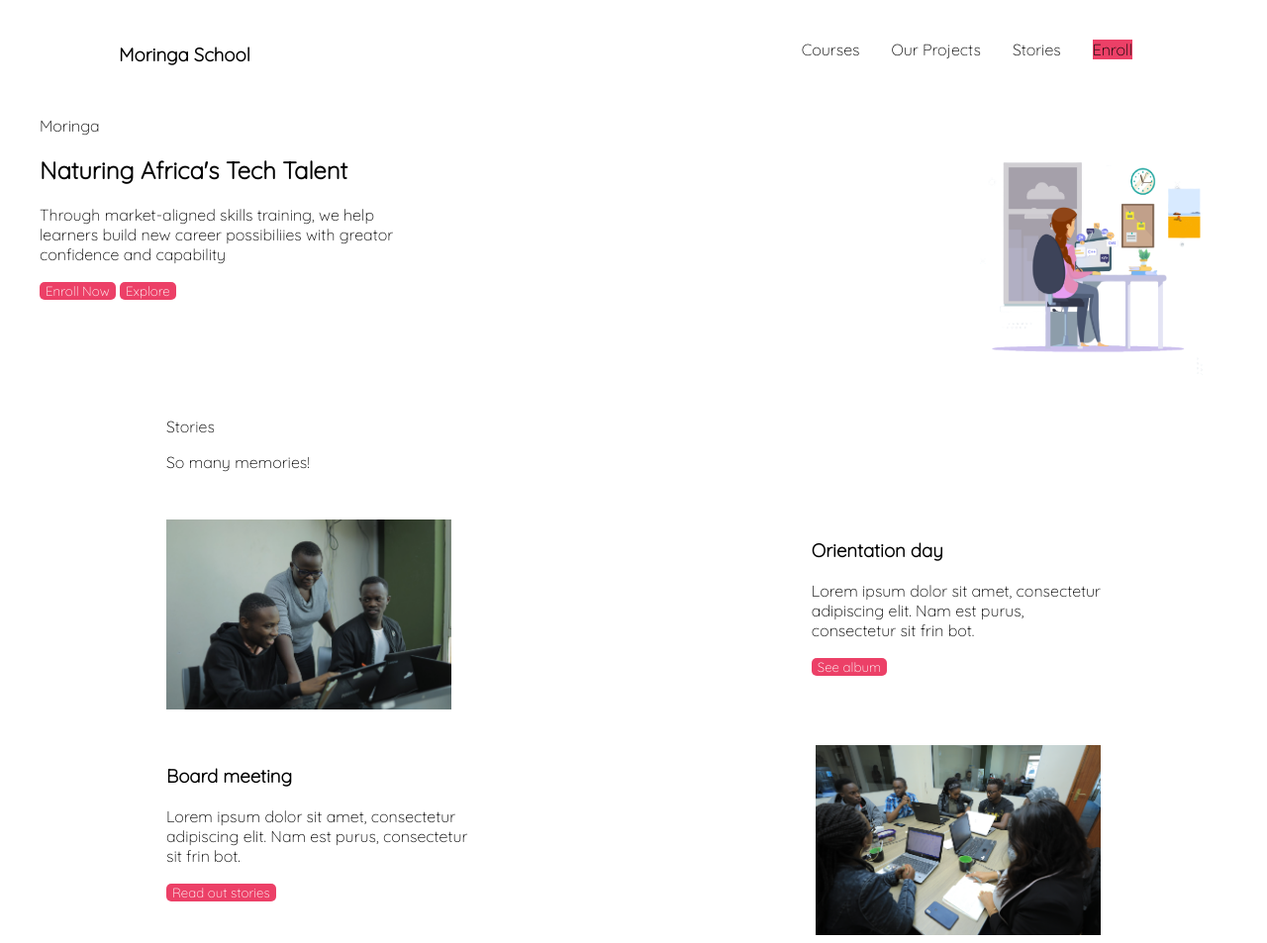
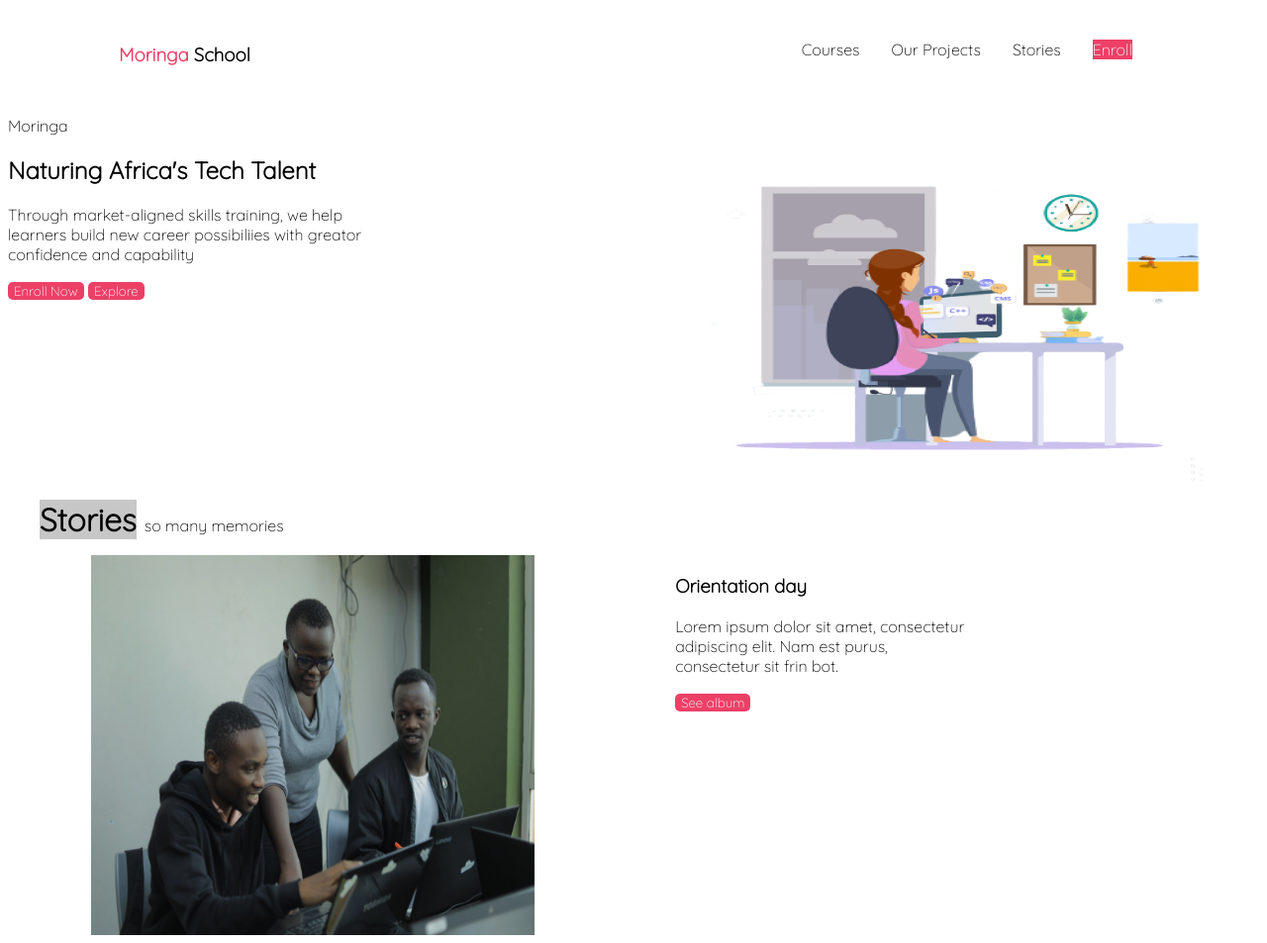
Before and after one commit to karugo-murage/project_one, a plain HTML site: page index.html in a window 1280 px wide. Shown: the top 953 px of the page at 99% size. Drawn offline with Linux system fonts and the light colour scheme.

Commit message:
align body elements

```diff
--- a/Assets/Css/Style.css
+++ b/Assets/Css/Style.css
@@ -4,6 +4,7 @@
     font-family: 'Quicksand', sans-serif;
 }
 #one{
+    color:white;
     background-color:#EC4067;
 }
 body{
@@ -13,6 +14,14 @@
     height:18rem;
     width:18rem;
     float: right;
+}
+.moringa{
+    display:flex;
+    justify-content: space-between;
+}
+.moringa img{
+    width:50vw;
+    height:50vh;
 }
 .zero{
     display:flex ;
@@ -31,42 +40,11 @@
     justify-content: space-between;
 
 }
-#img1{
-    padding-right: 2rem;
-}
-#section2{
-    display:flex ;
-    padding: 1rem 10rem;
-    justify-content: space-between;
-}
-#img2{
-    height: 12rem;
-    width: 18rem;
-}
-.story{
-    padding: 1rem 10rem;
-}
-#board{
-    display:flex ;
-    padding: 1rem 10rem;
-    justify-content: space-between;
-}
-#img3{
-    height:12rem;
-    width:18rem;
-}
-#graduation{
-    height:12rem;
-    width:18rem;
-}
-#img4{
-    height: 12rem;
-    width: 18rem;
-}
 .technical{
     display:flex;
     justify-content: space-around;
-    margin-bottom: 2rem;
+    margin-top: 2rem;
+    margin-bottom: 5rem;
 }
 .technical div img{
     width:20vw;
@@ -97,8 +75,9 @@
 .big{
     font-size: 2rem;
     font-weight: bold;
-    padding-left: 2rem;
+    margin-left: 2rem;
     margin-right: 0.5rem;
+    background-color:rgb(199, 199, 199);
 }
 .zero{
     padding-left: 2rem;
@@ -125,3 +104,29 @@
     background-color: beige;
     padding-top: 2rem;
 }
+.stories{
+    display: flex;
+    flex-direction: column;
+    height: fit-content;
+    margin-bottom: 5vh;
+    margin-top: 1rem;
+}
+.stories img{
+    width:35vw;
+    height:30vw;
+}
+#Orientation, #board-meeting, #graduation{
+    margin-bottom: 1rem;
+}
+#Orientation div, #board-meeting div, #graduation div{
+    width: 40%;
+}
+#Orientation, #graduation{
+    display: flex;
+    justify-content: space-evenly;
+
+}#board-meeting{
+    display: flex;
+    justify-content: space-evenly;
+    flex-direction: row-reverse;
+}
--- a/index.html
+++ b/index.html
@@ -8,7 +8,7 @@
     <body>
         <div class="nav">
             <div>
-                <h3>Moringa School</h3>
+                <h3><span style="color: #EC4067;" >Moringa </span>School</h3>
             </div>
             <div>
                 <ul>
@@ -20,7 +20,7 @@
             </div>
         </div>
 
-        <div class="zero">
+        <div class="moringa">
             <div>
                 <p>Moringa</p>
                 <h2 id="two">Naturing Africa's Tech Talent</h2>
@@ -28,50 +28,49 @@
                 <button id="one">Enroll Now</button>
                 <button>Explore</button>
             </div>
-            <div id="img1">
-                <img id="three" src="/Assets/Image/image1.png" alt=""/>
+            <div><img id="" src="/Assets/Image/image1.png" alt=""/> </div>
         </div>
-        </div>
-        <div class="story">
-            <p>Stories</p>
-            <p>So many memories!</p>
-        </div>
-
-        <div id="section2">
-            <div id="image2">
+        <span class="big">Stories</span><span class="small">so many memories</span>
+        <div class="stories">
+                <div id="Orientation">
+                    <div>
                         <img id="img2" src="/Assets/Image/image 2.png" alt=""/>
                     </div>
-            <div id="stories">
+                    <div>
                         <h3>Orientation day</h3>
                         <p>Lorem ipsum dolor sit amet, consectetur <br> adipiscing elit. Nam est purus, <br> consectetur sit frin bot.</p>
                         <button id="one">See album</button>
                     </div>
                 </div>
-        <div id="board">
+                <div id="board-meeting">
+                    <div>
+                        <img id="img3" src="/Assets/Image/image 3.png" alt=""/>
+                    </div>
                     <div>
                         <h3>Board meeting</h3>
                         <p>Lorem ipsum dolor sit amet, consectetur <br> adipiscing elit. Nam est purus, consectetur <br> sit frin bot.</p>
                         <button id="one">Read out stories</button>
                     </div>
+
+                </div>
+                <div id="graduation">
                         <div>
-                <img id="img3" src="/Assets/Image/image 3.png" alt=""/>
-            </div>
-        </div>
-        <div id="section2">
-                <div id="image2">
                             <img id="img2" src="/Assets/Image/image 4.png" alt=""/>
                         </div>
-                <div id="stories">
+                        <div>
                             <h3>Graduation Party</h3>
                             <p>Lorem ipsum dolor sit amet, consectetur <br> adipiscing elit. Nam est purus, <br> consectetur sit frin bot.</p>
                             <button id="one">See album</button>
                         </div>
                 </div>
 
+
+            <!-- </div> -->
+
+        </div>
+
         <div>
-            <div>
-                <h3>Technical Mentors</h3>
-                <p>skilled and kind!</p>
+            <span class="big">Technical Mentors</span><span class="small">skilled and kind</span>
         </div>
         <div class="technical">
             <div>
@@ -103,10 +102,9 @@
                 <button>Ask a question</button>
             </div>
         </div>
-        </div>
 
         <div>
-            <span class="big">Project</span><span class="small">This project</span>
+            <span class="big">Project</span><span class="small">It's hopefully a good one</span>
             <!-- <h3>Project</h3>
             <p>It's hopefully a good one</p> -->
         </div>
```
Lines whose indentation alone changed are shown as unchanged.
